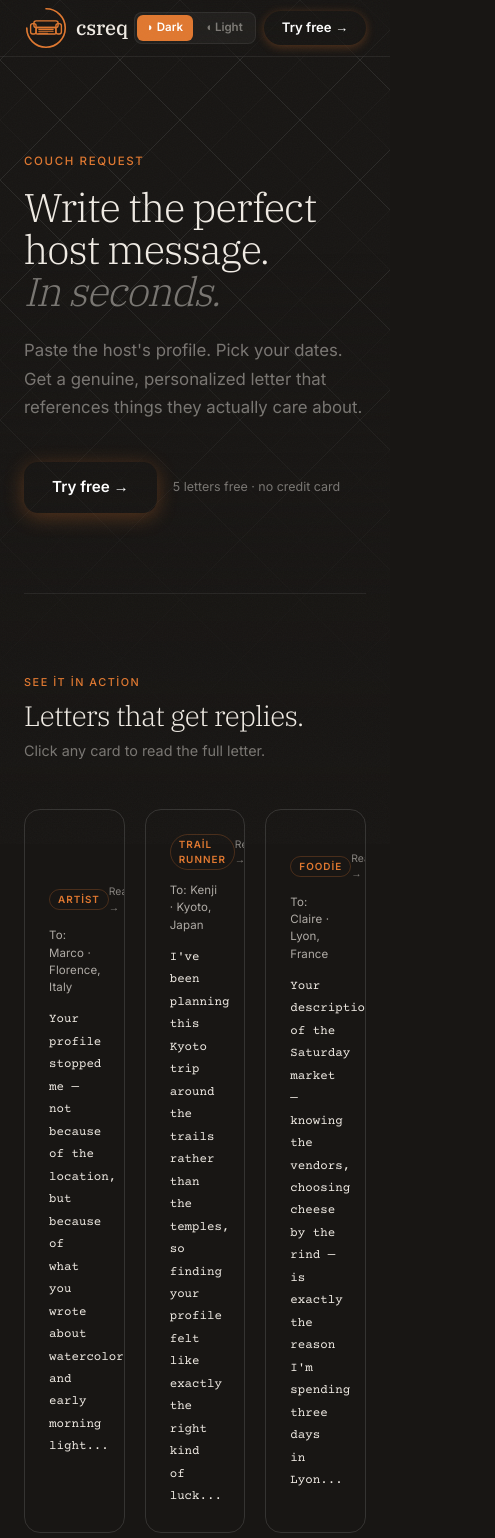
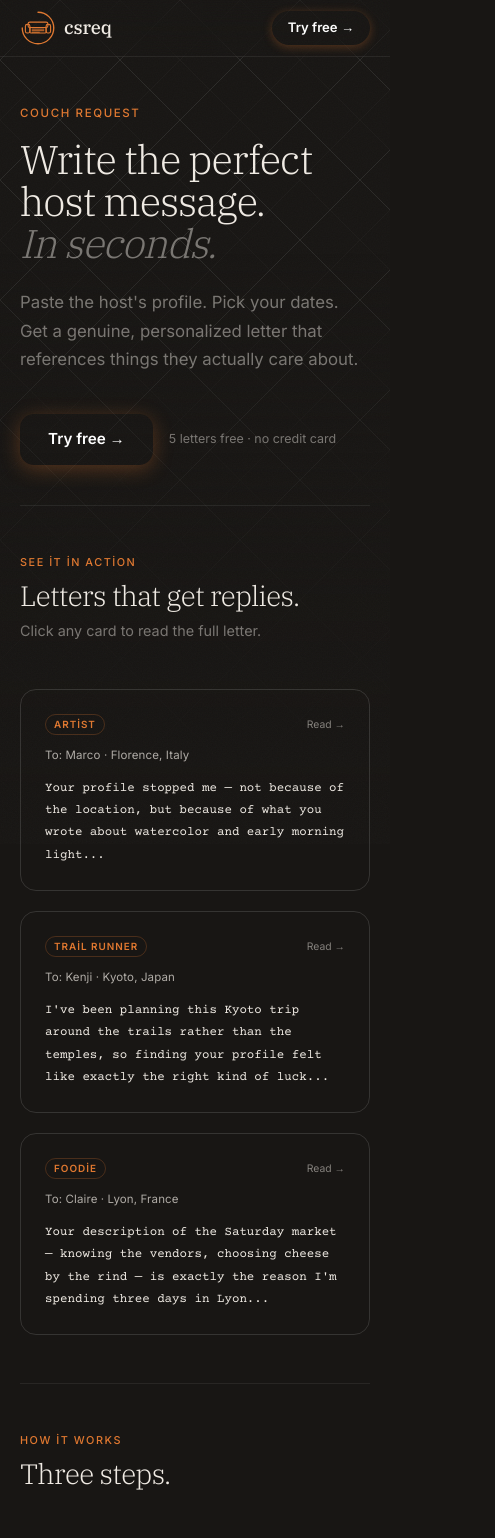
Before and after one commit to likosertugrul/Csreq, a Next.js app: page / in a window 390 px wide. Shown: the top 1538 px of the page, 495 px wide, since content can reach past the window. Built offline with nearby package versions, Linux system fonts and the light colour scheme.

Commit message:
fix: mobile responsive layout — responsive grids, nav, section padding

```diff
--- a/app/globals.css
+++ b/app/globals.css
@@ -249,3 +249,44 @@ html[data-theme="light"] .spotlight-card::before {
 .btn-press:active { transform: scale(0.97) !important; }
 
 @keyframes spin { to { transform: rotate(360deg); } }
+
+/* ── Responsive helpers ── */
+.r-grid-3 {
+  display: grid;
+  grid-template-columns: repeat(3, 1fr);
+  gap: 1.25rem;
+}
+.r-grid-2 {
+  display: grid;
+  grid-template-columns: 1fr 1fr;
+  gap: 1.5rem;
+}
+.r-grid-steps {
+  display: grid;
+  grid-template-columns: repeat(3, 1fr);
+  gap: 2rem;
+}
+.r-grid-pricing {
+  display: grid;
+  grid-template-columns: repeat(3, 1fr);
+  gap: 1.25rem;
+  align-items: start;
+}
+
+@media (max-width: 640px) {
+  .r-grid-3,
+  .r-grid-2,
+  .r-grid-steps,
+  .r-grid-pricing {
+    grid-template-columns: 1fr;
+  }
+  .hide-sm { display: none !important; }
+}
+
+@media (min-width: 641px) and (max-width: 900px) {
+  .r-grid-3,
+  .r-grid-pricing,
+  .r-grid-steps {
+    grid-template-columns: repeat(2, 1fr);
+  }
+}
--- a/app/page.tsx
+++ b/app/page.tsx
@@ -209,13 +209,13 @@ export default function LandingPage() {
         background: "var(--color-nav-bg)",
         backdropFilter: "blur(20px)", WebkitBackdropFilter: "blur(20px)",
       }}>
-        <div style={{ maxWidth: "1100px", margin: "0 auto", padding: "0 1.5rem", height: "56px", display: "flex", alignItems: "center", justifyContent: "space-between" }}>
+        <div style={{ maxWidth: "1100px", margin: "0 auto", padding: "0 1.25rem", height: "56px", display: "flex", alignItems: "center", justifyContent: "space-between" }}>
           <div style={{ display: "flex", alignItems: "center", gap: "8px" }}>
-            <Logo size={44} spin={false} />
-            <span style={{ fontFamily: "var(--font-serif)", fontSize: "1.25rem", fontWeight: 500, color: "var(--color-ink)", letterSpacing: "-0.01em" }}>csreq</span>
+            <Logo size={36} spin={false} />
+            <span style={{ fontFamily: "var(--font-serif)", fontSize: "1.15rem", fontWeight: 500, color: "var(--color-ink)", letterSpacing: "-0.01em" }}>csreq</span>
           </div>
           <div style={{ display: "flex", alignItems: "center", gap: "0.5rem" }}>
-            <div style={{ display: "inline-flex", background: "rgba(255,255,255,0.04)", border: "1px solid var(--color-edge)", borderRadius: "8px", padding: "2px", gap: "2px" }}>
+            <div className="hide-sm" style={{ display: "inline-flex", background: "rgba(255,255,255,0.04)", border: "1px solid var(--color-edge)", borderRadius: "8px", padding: "2px", gap: "2px" }}>
               {(["dark", "light"] as const).map(m => (
                 <button key={m} onClick={() => toggleTheme(m)} style={{
                   padding: "4px 10px", fontSize: "0.72rem", fontWeight: 600,
@@ -231,10 +231,11 @@ export default function LandingPage() {
             <Link
               href="/app"
               style={{
-                padding: "7px 18px", fontSize: "0.82rem", fontWeight: 600,
+                padding: "7px 16px", fontSize: "0.82rem", fontWeight: 600,
                 background: "linear-gradient(135deg, var(--color-amber) 0%, var(--color-amber-hi) 100%)",
                 color: "#fff", borderRadius: "100px", textDecoration: "none",
                 boxShadow: "0 2px 10px rgba(224,120,48,0.3)", transition: "all 0.2s",
+                whiteSpace: "nowrap",
               }}
             >
               Try free →
@@ -244,7 +245,7 @@ export default function LandingPage() {
       </nav>
 
       {/* Hero */}
-      <section style={{ maxWidth: "1100px", margin: "0 auto", padding: "6rem 1.5rem 5rem" }}>
+      <section style={{ maxWidth: "1100px", margin: "0 auto", padding: "clamp(3rem, 8vw, 6rem) 1.25rem clamp(2.5rem, 6vw, 5rem)" }}>
         <div className="animate-fade-up">
           <p style={{ fontSize: "0.72rem", letterSpacing: "0.14em", textTransform: "uppercase", color: "var(--color-amber)", marginBottom: "1rem", fontWeight: 500 }}>
             Couch Request
@@ -280,10 +281,10 @@ export default function LandingPage() {
         </div>
       </section>
 
-      <div style={{ height: "1px", background: "var(--color-edge)", margin: "0 1.5rem" }} />
+      <div style={{ height: "1px", background: "var(--color-edge)", margin: "0 1.25rem" }} />
 
       {/* Example letters */}
-      <section style={{ maxWidth: "1100px", margin: "0 auto", padding: "5rem 1.5rem" }}>
+      <section style={{ maxWidth: "1100px", margin: "0 auto", padding: "clamp(3rem,6vw,5rem) 1.25rem" }}>
         <div style={{ marginBottom: "3rem" }}>
           <p style={{ fontSize: "0.68rem", letterSpacing: "0.14em", textTransform: "uppercase", color: "var(--color-amber)", marginBottom: "0.6rem", fontWeight: 500 }}>
             See it in action
@@ -296,7 +297,7 @@ export default function LandingPage() {
           </p>
         </div>
 
-        <div style={{ display: "grid", gridTemplateColumns: "repeat(3, 1fr)", gap: "1.25rem" }}>
+        <div className="r-grid-3">
           {EXAMPLE_LETTERS.map((ex, i) => (
             <button
               key={i}
@@ -337,10 +338,10 @@ export default function LandingPage() {
         </div>
       </section>
 
-      <div style={{ height: "1px", background: "var(--color-edge)", margin: "0 1.5rem" }} />
+      <div style={{ height: "1px", background: "var(--color-edge)", margin: "0 1.25rem" }} />
 
       {/* How it works */}
-      <section style={{ maxWidth: "1100px", margin: "0 auto", padding: "5rem 1.5rem" }}>
+      <section style={{ maxWidth: "1100px", margin: "0 auto", padding: "clamp(3rem,6vw,5rem) 1.25rem" }}>
         <div style={{ marginBottom: "3rem" }}>
           <p style={{ fontSize: "0.68rem", letterSpacing: "0.14em", textTransform: "uppercase", color: "var(--color-amber)", marginBottom: "0.6rem", fontWeight: 500 }}>
             How it works
@@ -350,7 +351,7 @@ export default function LandingPage() {
           </h2>
         </div>
 
-        <div style={{ display: "grid", gridTemplateColumns: "repeat(3, 1fr)", gap: "2rem" }}>
+        <div className="r-grid-steps">
           {[
             { n: "01", title: "Paste the host's profile", body: "Copy the text from their CouchSurfing page — or just paste the URL. Works with the profile, home section, and references." },
             { n: "02", title: "Pick your dates", body: "Set your arrival and departure. The letter automatically mentions how long you're staying." },
@@ -374,10 +375,10 @@ export default function LandingPage() {
         </div>
       </section>
 
-      <div style={{ height: "1px", background: "var(--color-edge)", margin: "0 1.5rem" }} />
+      <div style={{ height: "1px", background: "var(--color-edge)", margin: "0 1.25rem" }} />
 
       {/* Why not ChatGPT */}
-      <section style={{ maxWidth: "1100px", margin: "0 auto", padding: "5rem 1.5rem" }}>
+      <section style={{ maxWidth: "1100px", margin: "0 auto", padding: "clamp(3rem,6vw,5rem) 1.25rem" }}>
         <div style={{ marginBottom: "3.5rem" }}>
           <p style={{ fontSize: "0.68rem", letterSpacing: "0.14em", textTransform: "uppercase", color: "var(--color-amber)", marginBottom: "0.6rem", fontWeight: 500 }}>
             vs. asking an llm directly
@@ -391,7 +392,7 @@ export default function LandingPage() {
           </p>
         </div>
 
-        <div style={{ display: "grid", gridTemplateColumns: "1fr 1fr", gap: "1.5rem" }}>
+        <div className="r-grid-2">
 
           {/* Card 1: AI patterns */}
           <div style={{ border: "1px solid var(--color-edge)", borderRadius: "20px", padding: "1.75rem", background: "rgba(255,255,255,0.015)" }}>
@@ -496,10 +497,10 @@ export default function LandingPage() {
         </div>
       </section>
 
-      <div style={{ height: "1px", background: "var(--color-edge)", margin: "0 1.5rem" }} />
+      <div style={{ height: "1px", background: "var(--color-edge)", margin: "0 1.25rem" }} />
 
       {/* Features */}
-      <section style={{ maxWidth: "1100px", margin: "0 auto", padding: "5rem 1.5rem" }}>
+      <section style={{ maxWidth: "1100px", margin: "0 auto", padding: "clamp(3rem,6vw,5rem) 1.25rem" }}>
         <div style={{ marginBottom: "3rem" }}>
           <p style={{ fontSize: "0.68rem", letterSpacing: "0.14em", textTransform: "uppercase", color: "var(--color-amber)", marginBottom: "0.6rem", fontWeight: 500 }}>
             Why different
@@ -510,7 +511,7 @@ export default function LandingPage() {
           </h2>
         </div>
 
-        <div style={{ display: "grid", gridTemplateColumns: "repeat(2, 1fr)", gap: "1.25rem" }}>
+        <div className="r-grid-2">
           {FEATURES.map(f => (
             <div key={f.title} style={{
               border: "1px solid var(--color-edge)", borderRadius: "16px",
@@ -528,10 +529,10 @@ export default function LandingPage() {
         </div>
       </section>
 
-      <div style={{ height: "1px", background: "var(--color-edge)", margin: "0 1.5rem" }} />
+      <div style={{ height: "1px", background: "var(--color-edge)", margin: "0 1.25rem" }} />
 
       {/* Pricing */}
-      <section style={{ maxWidth: "1100px", margin: "0 auto", padding: "5rem 1.5rem" }}>
+      <section style={{ maxWidth: "1100px", margin: "0 auto", padding: "clamp(3rem,6vw,5rem) 1.25rem" }}>
         <div style={{ marginBottom: "3rem" }}>
           <p style={{ fontSize: "0.68rem", letterSpacing: "0.14em", textTransform: "uppercase", color: "var(--color-amber)", marginBottom: "0.6rem", fontWeight: 500 }}>
             Pricing
@@ -541,7 +542,7 @@ export default function LandingPage() {
           </h2>
         </div>
 
-        <div style={{ display: "grid", gridTemplateColumns: "repeat(3, 1fr)", gap: "1.25rem", alignItems: "start" }}>
+        <div className="r-grid-pricing">
           {/* Free */}
           <div style={{ border: "1px solid var(--color-edge)", borderRadius: "20px", padding: "1.75rem" }}>
             <p style={{ fontSize: "0.72rem", color: "var(--color-ink-muted)", letterSpacing: "0.08em", textTransform: "uppercase", marginBottom: "0.75rem" }}>Free</p>
```
